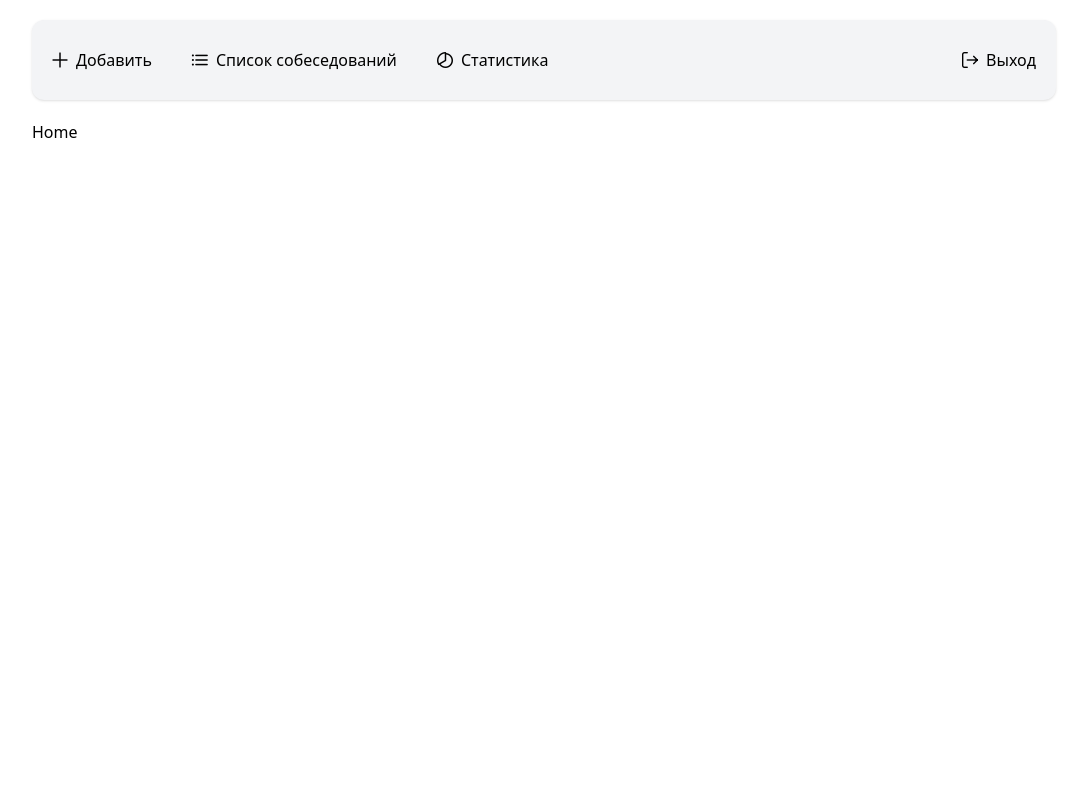
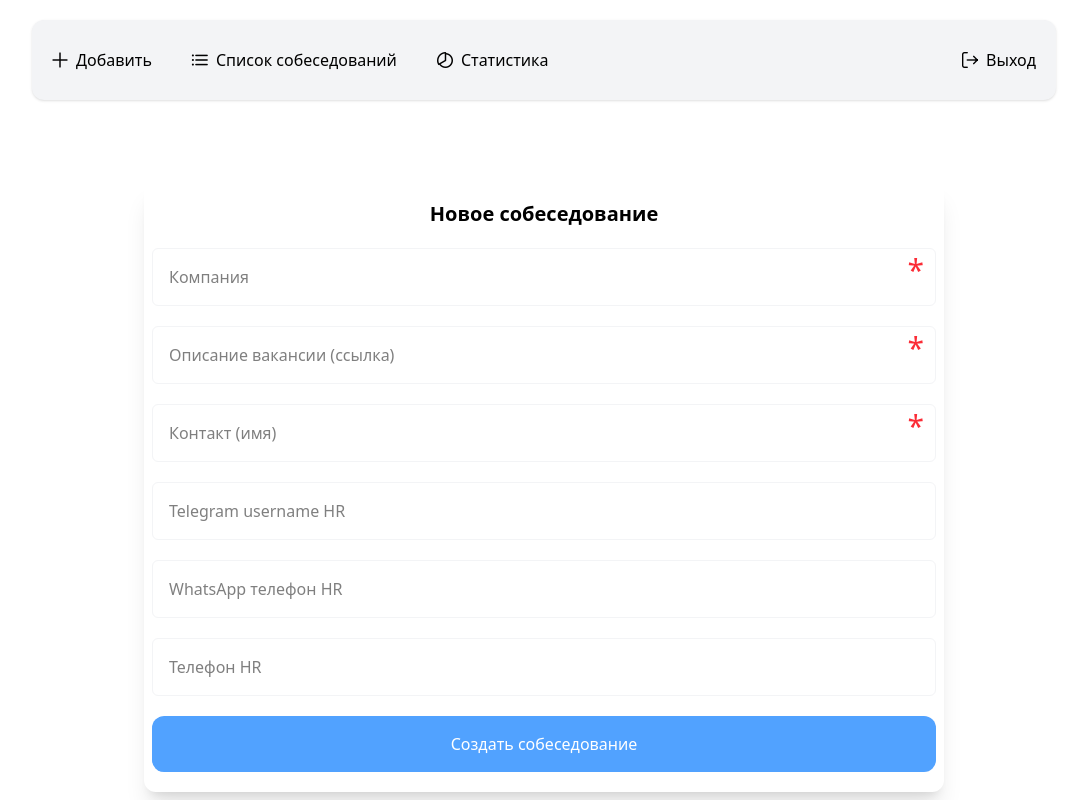
Before and after one commit to zxcCapybara/interviews-ts-vue, a Vue app: page / in a window 1280 px wide. Shown: the whole page, without its empty margins (96-1183 px from the left). Built offline with nearby package versions, Linux system fonts and the light colour scheme; no server answers; sample sign-in values are in the browser's storage; the HTML template or start-up script is replaced by a standard one.

Commit message:
page home

```diff
--- a/package.json
+++ b/package.json
@@ -18,6 +18,7 @@
     "pinia": "^3.0.1",
     "primeicons": "^7.0.0",
     "primevue": "^4.3.3",
+    "uuid": "^11.1.0",
     "vue": "^3.5.13",
     "vue-router": "^4.5.0"
   },
--- a/src/assets/main.css
+++ b/src/assets/main.css
@@ -1,5 +1,13 @@
-@import "tailwindcss";
+@import 'tailwindcss';
 
 button {
   cursor: pointer;
 }
+
+.inputInterview {
+  @apply border-1 border-gray-100 p-4 rounded-md focus:border-blue-300 focus:outline focus:outline-blue-300 w-full;
+}
+
+/* .p-inputmask.inputInterview {
+  @apply border-1 border-gray-100 p-4 rounded-md focus:border-blue-300 focus:outline focus:outline-blue-300 w-full;
+} */
--- a/src/components/AppNotificationError.vue
+++ b/src/components/AppNotificationError.vue
@@ -8,9 +8,21 @@ defineProps<Props>()
 
 <template>
   <div
-    class="box bg-[#ff798d] text-red-900 max-w-[17rem] min-h-[5rem] rounded-xl flex flex-col p-2 border-l-5 border-red-800"
+    class="box bg-[#ff798d] text-red-900 w-[24rem] min-h-[8rem] rounded-xl flex flex-col justify-center p-2 border-l-5 border-red-800 text-xl"
   >
     <span class="font-bold">Error</span>
     <span>{{ msg }}</span>
   </div>
 </template>
+
+<style>
+.v-enter-active,
+.v-leave-active {
+  transition: opacity 1s ease;
+}
+
+.v-enter-from,
+.v-leave-to {
+  opacity: 0;
+}
+</style>
--- /dev/null
+++ b/src/composables/useNotification.ts
@@ -0,0 +1,21 @@
+import { ref } from 'vue'
+
+export const useNotification = () => {
+  const isNotificationOpen = ref<boolean>(false)
+  const errorMessage = ref<string>('')
+
+  const openNotification = (msg: string) => {
+    errorMessage.value = msg
+    isNotificationOpen.value = true
+    setTimeout(() => closeNotification(), 3000)
+  }
+
+  const closeNotification = () => (isNotificationOpen.value = false)
+
+  return {
+    isNotificationOpen,
+    errorMessage,
+    openNotification,
+    closeNotification,
+  }
+}
--- /dev/null
+++ b/src/composables/usePhoneInput.ts
@@ -0,0 +1,36 @@
+import { ref } from 'vue'
+
+// Хук для форматирования номера телефона
+export function usePhoneInput() {
+  // Реактивная переменная для номера телефона
+  const phone = ref<string>('')
+
+  // Функция форматирования номера телефона
+  const formatPhone = (event: Event): void => {
+    const input = event.target as HTMLInputElement
+    let value = input.value.replace(/\D/g, '') // Удаляем все нецифровые символы
+
+    // Ограничиваем длину до 10 цифр (для формата (XXX) XXX-XXXX)
+    value = value.slice(0, 10)
+
+    // Форматируем в зависимости от длины
+    let formatted = ''
+    if (value.length > 0) {
+      formatted += `(${value.slice(0, 3)}`
+    }
+    if (value.length > 3) {
+      formatted += `) ${value.slice(3, 6)}`
+    }
+    if (value.length > 6) {
+      formatted += `-${value.slice(6, 10)}`
+    }
+
+    // Обновляем значение
+    phone.value = formatted
+  }
+
+  return {
+    phone,
+    formatPhone,
+  }
+}
--- /dev/null
+++ b/src/interfaces.ts
@@ -0,0 +1,10 @@
+export interface IInterview {
+  id: string
+  company: string
+  vacancyLink: string
+  hrName: string
+  contactTelegram?: string
+  contactWhatsApp?: string
+  contactPhone?: string
+  createdAt: Date
+}
--- a/src/main.ts
+++ b/src/main.ts
@@ -1,5 +1,7 @@
 import './assets/main.css'
 import 'primeicons/primeicons.css'
+import InputMask from 'primevue/inputmask';
+import { FloatLabel } from 'primevue';
 
 import { createApp } from 'vue'
 import { createPinia } from 'pinia'
@@ -26,5 +28,7 @@ const app = createApp(App)
 app.use(createPinia())
 app.use(PrimeVue)
 app.use(router)
+app.component('InputMask', InputMask)
+app.component('FloatLabel', FloatLabel)
 
 app.mount('#app')
--- a/src/views/PageAuth.vue
+++ b/src/views/PageAuth.vue
@@ -5,6 +5,7 @@ import { useRouter } from 'vue-router'
 
 import { computed, ref } from 'vue'
 import AppNotificationError from '@/components/AppNotificationError.vue'
+import { useNotification } from '@/composables/useNotification'
 
 const router = useRouter()
 const email = ref<string>('')
@@ -13,18 +14,7 @@ const password = ref<string>('')
 const isLogin = ref<boolean>(true)
 const isLoading = ref<boolean>(false)
 
-const errMsg = ref<string>('')
-const isNotificationOpen = ref<boolean>(false)
-
-const notificationOpen = (message: string) => {
-  errMsg.value = message
-  isNotificationOpen.value = true
-  setTimeout(() => notificationClose(), 3000)
-}
-
-const notificationClose = () => {
-  isNotificationOpen.value = false
-}
+const { isNotificationOpen, errorMessage, openNotification } = useNotification()
 
 const subtitleText = computed<string>(() => {
   return isLogin.value ? 'Аккаунта еще нет?' : 'Уже есть аккаунт?'
@@ -42,7 +32,7 @@ const toggleAuth = () => (isLogin.value = !isLogin.value)
 
 const validateForm = (): boolean => {
   if (!email.value || !password.value) {
-    notificationOpen('Пожалуйста, заполните все поля.')
+    openNotification('Пожалуйста, заполните все поля.')
     return false
   }
   return true
@@ -61,9 +51,9 @@ const submitForm = async (): Promise<void> => {
       await createUserWithEmailAndPassword(auth, email.value, password.value)
     }
     router.push('/')
-  } catch (err: unknown) {
-    if (err instanceof Error) {
-      notificationOpen(err.message)
+  } catch (error: unknown) {
+    if (error instanceof Error) {
+      openNotification(error.message)
     }
   } finally {
     isLoading.value = false
@@ -75,7 +65,7 @@ const submitForm = async (): Promise<void> => {
   <transition>
     <AppNotificationError
       v-if="isNotificationOpen"
-      :msg="errMsg"
+      :msg="errorMessage"
       class="absolute bottom-10 right-10"
     />
   </transition>
@@ -125,14 +115,4 @@ const submitForm = async (): Promise<void> => {
   </main>
 </template>
 
-<style>
-.v-enter-active,
-.v-leave-active {
-  transition: opacity 1s ease;
-}
-
-.v-enter-from,
-.v-leave-to {
-  opacity: 0;
-}
-</style>
+<style></style>
--- a/src/views/PageHome.vue
+++ b/src/views/PageHome.vue
@@ -1,6 +1,120 @@
 <script setup lang="ts">
+import { ref } from 'vue'
+import type { IInterview } from '@/interfaces'
+import { v4 as uuidv4 } from 'uuid'
+import { getAuth } from 'firebase/auth'
+import { getFirestore, setDoc, doc } from 'firebase/firestore'
+import { useRouter } from 'vue-router'
+import AppLoader from '@/components/AppLoader.vue'
+import { useNotification } from '@/composables/useNotification'
+import AppNotificationError from '@/components/AppNotificationError.vue'
+import { usePhoneInput } from '@/composables/usePhoneInput'
+
+const { errorMessage, isNotificationOpen, openNotification } = useNotification()
+const { phone, formatPhone } = usePhoneInput()
+
+const router = useRouter()
+const db = getFirestore()
+const company = ref<string>('')
+const vacancyLink = ref<string>('')
+const hrName = ref<string>('')
+const contactTelegram = ref<string>('')
+const contactWhatsApp = ref<string>('')
+const contactPhone = phone
+const loading = ref<boolean>(false)
+
+const addNewInterview = async (): Promise<void> => {
+  if (!(company.value && vacancyLink.value && hrName.value)) {
+    openNotification('Пожалуйста, введите обязательные поля.')
+    return
+  }
+
+  loading.value = true
+  const payload: IInterview = {
+    id: uuidv4(),
+    company: company.value,
+    vacancyLink: vacancyLink.value,
+    hrName: hrName.value,
+    contactTelegram: contactTelegram.value,
+    contactWhatsApp: contactWhatsApp.value,
+    contactPhone: contactPhone.value,
+    createdAt: new Date(),
+  }
+  try {
+    const userId = getAuth().currentUser?.uid
+    if (userId) {
+      await setDoc(doc(db, `users/${userId}/interviews`, payload.id), payload).then(() => {
+        router.push('/list')
+      })
+    }
+  } catch (error: unknown) {
+    if (error instanceof Error) {
+      console.log(error.message)
+    }
+  } finally {
+    loading.value = false
+  }
+}
 </script>
 
 <template>
- <div>Home</div>
+  <transition>
+    <AppNotificationError
+      v-if="isNotificationOpen"
+      :msg="errorMessage"
+      class="absolute bottom-10 right-10"
+    />
+  </transition>
+  <AppLoader v-if="loading" />
+  <main v-else class="mt-20">
+    <div class="flex flex-col gap-5 shadow-xl rounded-xl w-[50rem] mx-auto py-5 px-2">
+      <h1 class="text-center text-xl font-bold">Новое собеседование</h1>
+
+      <div class="relative">
+        <input v-model="company" class="inputInterview" type="text" placeholder="Компания" />
+        <span class="absolute right-3 top-1 text-red-500 text-3xl">*</span>
+      </div>
+      <div class="relative">
+        <input
+          v-model="vacancyLink"
+          class="inputInterview"
+          type="text"
+          placeholder="Описание вакансии (ссылка)"
+        />
+        <span class="absolute right-3 top-1 text-red-500 text-3xl">*</span>
+      </div>
+      <div class="relative">
+        <input v-model="hrName" class="inputInterview" type="text" placeholder="Контакт (имя)" />
+        <span class="absolute right-3 top-1 text-red-500 text-3xl">*</span>
+      </div>
+      <input
+        v-model="contactTelegram"
+        class="inputInterview"
+        type="text"
+        placeholder="Telegram username HR"
+      />
+      <input
+        v-model="contactWhatsApp"
+        class="inputInterview"
+        type="text"
+        placeholder="WhatsApp телефон HR"
+      />
+
+      <input
+        @input="formatPhone"
+        v-model="contactPhone"
+        class="inputInterview"
+        type="text"
+        placeholder="Телефон HR"
+      />
+
+      <button
+        @click="addNewInterview"
+        :loading="loading"
+        class="bg-blue-400 p-4 rounded-xl text-white hover:bg-blue-500"
+      >
+        <span>Создать собеседование</span>
+      </button>
+    </div>
+  </main>
 </template>
```
Also changed, not shown: src/App.vue (+4 -5 lines), src/views/PageList.vue (+2 -6 lines), 1 other file (tests, documents, lock files or other folders).
